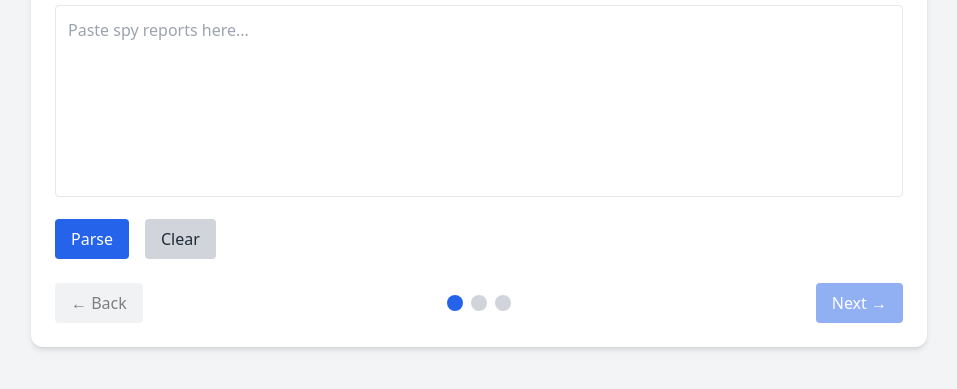
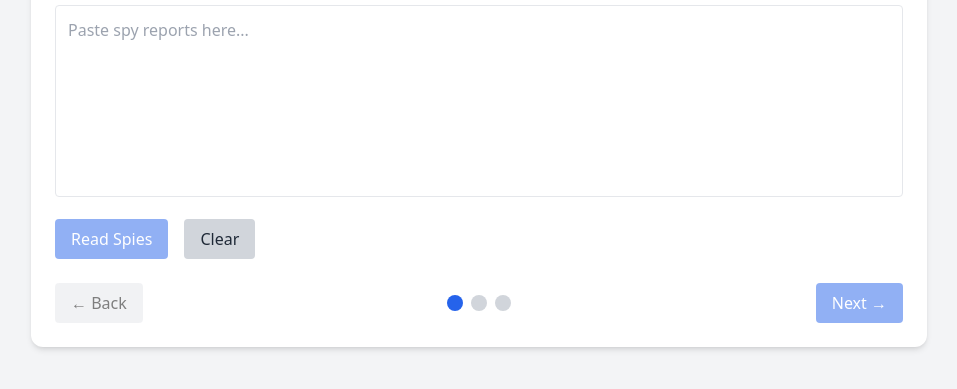
Before and after one commit to knoxthedog/shaggyhf, a website built with Vite: page web/index.html in a window 1280 px wide. Shown: the part 123-512 px from the top of the page, without its empty margins (161-1118 px from the left). Built offline with nearby package versions, Linux system fonts and the light colour scheme.

Commit message:
Improve Parse button

```diff
--- a/web/index.html
+++ b/web/index.html
@@ -22,7 +22,7 @@
             ></textarea>
 
             <div class="flex gap-4 mb-4">
-                <button @click="parse()" class="bg-blue-600 text-white px-4 py-2 rounded hover:bg-blue-700">Parse</button>
+                <button @click="parse()" :disabled="!hasInput()" class="bg-blue-600 text-white px-4 py-2 rounded hover:bg-blue-700 disabled:opacity-50">Read Spies</button>
                 <button @click="clear()" class="bg-gray-300 text-gray-800 px-4 py-2 rounded hover:bg-gray-400">Clear</button>
             </div>
 
--- a/web/src/app_model.js
+++ b/web/src/app_model.js
@@ -60,6 +60,10 @@ export function newAppModel() {
             this.input = '';
             this.spies = [];
             localStorage.removeItem(STORAGE_KEY);
+        },
+
+        hasInput() {
+            return this.input && this.input.trim().length > 0;
         },
 
         isInvalid(value) {
```
